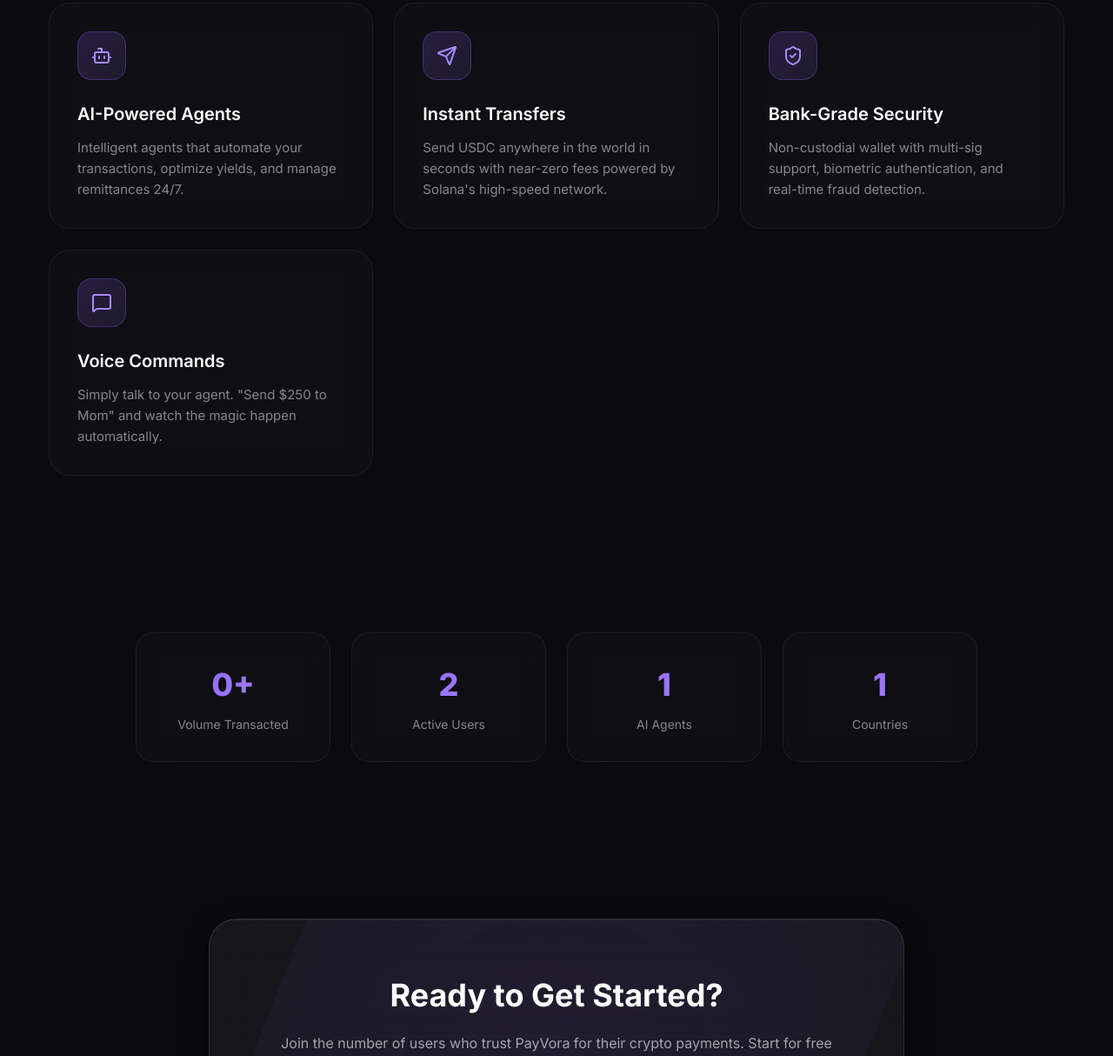
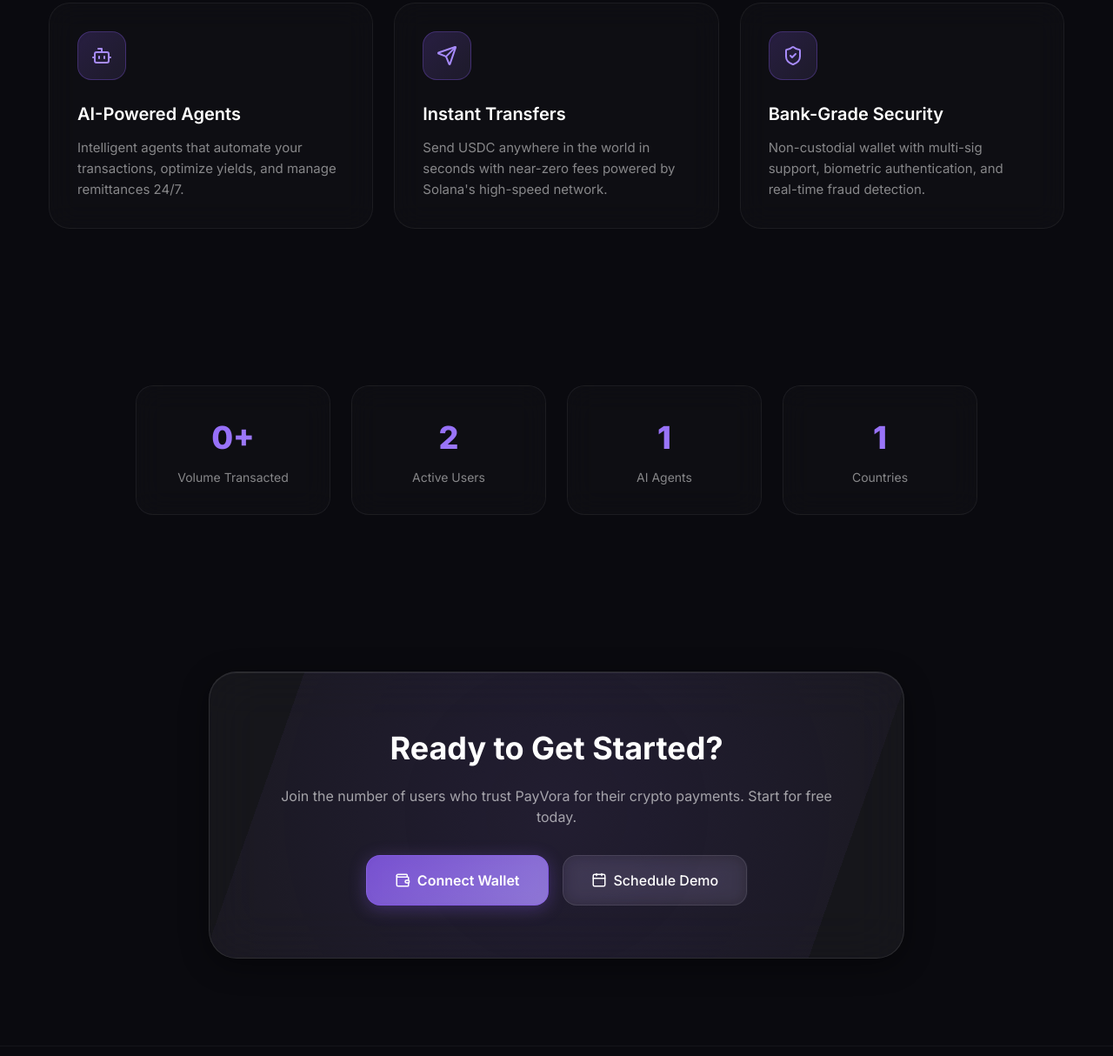
Before and after one commit to shrdk-codes/Payvora, a plain HTML site: page index.html in a window 1280 px wide. Shown: the part 1586-2800 px from the top of the page at 87% size. Drawn offline with nearby package versions, Linux system fonts and the light colour scheme.

Commit message:
Update index.html

```diff
--- a/index.html
+++ b/index.html
@@ -178,16 +178,6 @@
                 <h3 class="feature-title">Bank-Grade Security</h3>
                 <p class="feature-desc">Non-custodial wallet with multi-sig support, biometric authentication, and real-time fraud detection.</p>
             </div>
-
-
-            <div class="feature-card glass-card fade-in stagger-6">
-                <div class="feature-icon">
-                    <i data-lucide="message-square" style="width: 24px; height: 24px;"></i>
-                </div>
-                <h3 class="feature-title">Voice Commands</h3>
-                <p class="feature-desc">Simply talk to your agent. "Send $250 to Mom" and watch the magic happen automatically.</p>
-            </div>
-        </div>
     </section>
 
     <!-- Stats Section -->
```
